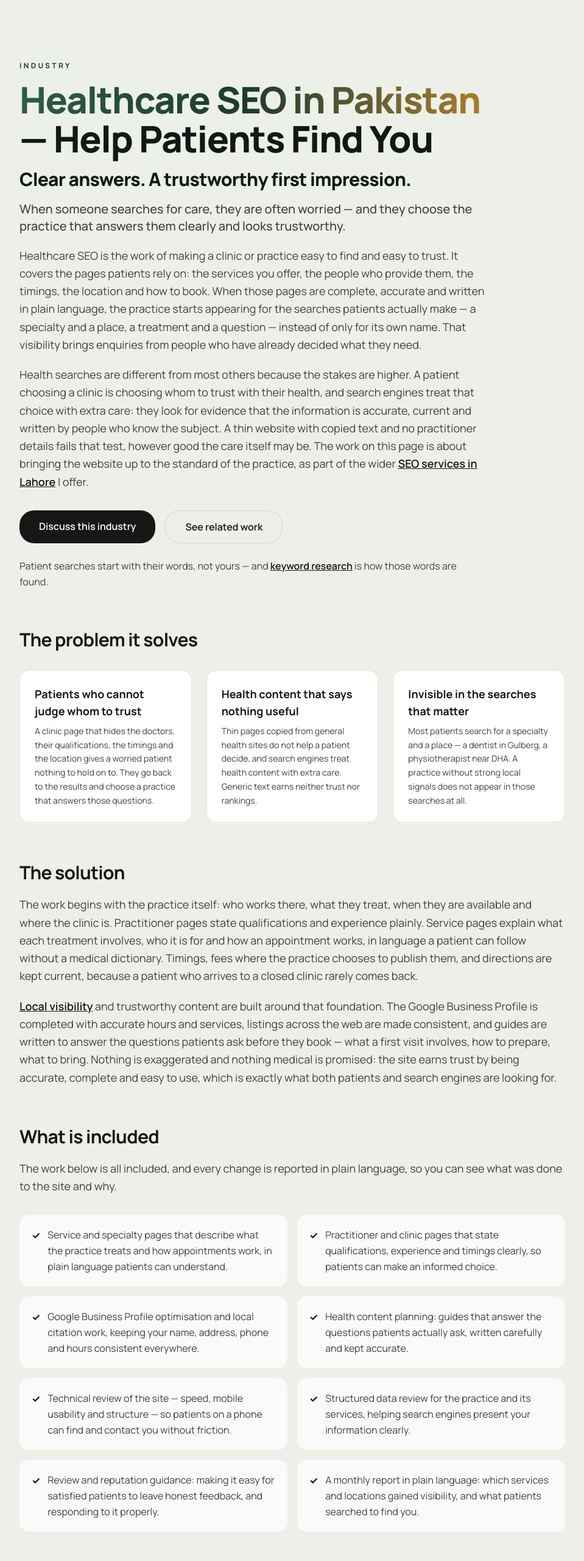
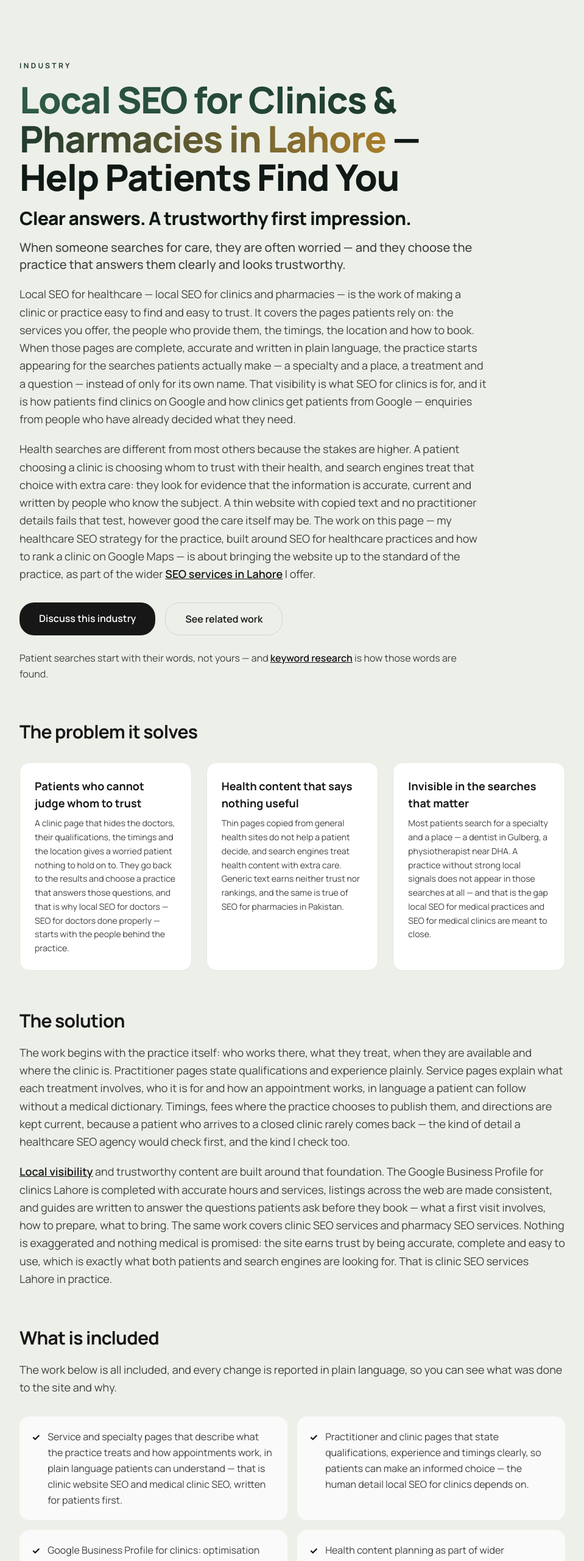
Before and after one commit to bodycartoon0111-netizen/abdul-rehman-portfolio, a Next.js app: page /industries/healthcare in a window 1280 px wide. Shown: the part 100-2660 px from the top of the page at 61% size, without its empty margins (56-1015 px from the left). Built offline with nearby package versions, Linux system fonts and the light colour scheme; no server answers.

Commit message:
Healthcare: weave 50 local SEO keywords into title, meta, H1 and body

```diff
--- a/app/industries/healthcare/page.tsx
+++ b/app/industries/healthcare/page.tsx
@@ -5,9 +5,9 @@ import { JsonLd } from "@/components/seo/JsonLd";
 import Breadcrumbs from "@/components/sections/Breadcrumbs";
 import CtaBand from "@/components/sections/CtaBand";
 
-const TITLE = "Healthcare SEO Services Pakistan | Clinics & Practices";
+const TITLE = "Local SEO for Clinics & Pharmacies in Lahore | Healthcare SEO Services Pakistan";
 const DESCRIPTION =
-  "Healthcare SEO for Pakistan clinics and practices: trustworthy, local and patient-focused optimisation that helps people find the care they need nearby.";
+  "Local SEO for Clinics & Pharmacies in Lahore: local SEO for clinics and pharmacies, healthcare SEO services and Google Maps ranking for clinics that help patients in Pakistan find the care they need nearby.";
 const SLUG = "healthcare";
 const NAME = "Healthcare SEO";
 
@@ -32,35 +32,35 @@ const problems = [
   {
     title: "Patients who cannot judge whom to trust",
     description:
-      "A clinic page that hides the doctors, their qualifications, the timings and the location gives a worried patient nothing to hold on to. They go back to the results and choose a practice that answers those questions.",
+      "A clinic page that hides the doctors, their qualifications, the timings and the location gives a worried patient nothing to hold on to. They go back to the results and choose a practice that answers those questions, and that is why local SEO for doctors — SEO for doctors done properly — starts with the people behind the practice.",
   },
   {
     title: "Health content that says nothing useful",
     description:
-      "Thin pages copied from general health sites do not help a patient decide, and search engines treat health content with extra care. Generic text earns neither trust nor rankings.",
+      "Thin pages copied from general health sites do not help a patient decide, and search engines treat health content with extra care. Generic text earns neither trust nor rankings, and the same is true of SEO for pharmacies in Pakistan.",
   },
   {
     title: "Invisible in the searches that matter",
     description:
-      "Most patients search for a specialty and a place — a dentist in Gulberg, a physiotherapist near DHA. A practice without strong local signals does not appear in those searches at all.",
+      "Most patients search for a specialty and a place — a dentist in Gulberg, a physiotherapist near DHA. A practice without strong local signals does not appear in those searches at all — and that is the gap local SEO for medical practices and SEO for medical clinics are meant to close.",
   },
 ];
 
 const deliverables = [
-  "Service and specialty pages that describe what the practice treats and how appointments work, in plain language patients can understand.",
-  "Practitioner and clinic pages that state qualifications, experience and timings clearly, so patients can make an informed choice.",
-  "Google Business Profile optimisation and local citation work, keeping your name, address, phone and hours consistent everywhere.",
-  "Health content planning: guides that answer the questions patients actually ask, written carefully and kept accurate.",
-  "Technical review of the site — speed, mobile usability and structure — so patients on a phone can find and contact you without friction.",
+  "Service and specialty pages that describe what the practice treats and how appointments work, in plain language patients can understand — that is clinic website SEO and medical clinic SEO, written for patients first.",
+  "Practitioner and clinic pages that state qualifications, experience and timings clearly, so patients can make an informed choice — the human detail local SEO for clinics depends on.",
+  "Google Business Profile for clinics: optimisation and local citation work, keeping your name, address, phone and hours consistent everywhere.",
+  "Health content planning as part of wider healthcare digital marketing: guides that answer the questions patients actually ask, written carefully and kept accurate.",
+  "Technical review of the site — speed, mobile usability and structure — so patients on a phone can find and contact you without friction; the quiet, technical half of clinic SEO.",
   "Structured data review for the practice and its services, helping search engines present your information clearly.",
-  "Review and reputation guidance: making it easy for satisfied patients to leave honest feedback, and responding to it properly.",
-  "A monthly report in plain language: which services and locations gained visibility, and what patients searched to find you.",
+  "Review and reputation guidance as part of clinic SEO services: making it easy for satisfied patients to leave honest feedback, and responding to it properly.",
+  "A monthly report in plain language, part of local SEO services for healthcare: which services and locations gained visibility, and what patients searched to find you.",
 ];
 
 const strategyPoints = [
-  "Put trust first: qualifications, timings, location and what happens at an appointment, stated clearly on every key page.",
-  "Write for patients, not for search engines — clear answers in plain language, with no exaggerated claims.",
-  "Win the local searches around the clinic before chasing broader health terms.",
+  "Put trust first: qualifications, timings, location and what happens at an appointment, stated clearly on every key page — the first thing I look at as a healthcare SEO consultant.",
+  "Write for patients, not for search engines — clear answers in plain language, with no exaggerated claims — whether the page is about a clinic or about pharmacy SEO.",
+  "Win the local searches around the clinic before chasing broader health terms — local SEO for pharmacies and SEO for pharmacies work the same way, one area at a time.",
   "Keep health content accurate and current, and remove anything that is out of date.",
   "Make contacting the clinic the easiest action on every page, day or night.",
 ];
@@ -69,22 +69,22 @@ const processSteps = [
   {
     title: "Audit the practice online",
     description:
-      "The website, business profile and local listings are reviewed, so the work starts from what patients see when they search today.",
+      "The website, business profile and local listings are reviewed, so the work starts from what patients see when they search today. The same review covers pharmacy SEO services Pakistan, where the profile and the listings matter just as much.",
   },
   {
     title: "Fix trust and local signals",
     description:
-      "Practitioner details, timings and local listings are corrected and completed, giving patients and search engines a practice they can trust.",
+      "Practitioner details, timings and local listings are corrected and completed, giving patients and search engines a practice they can trust. That is local SEO services for healthcare Lahore, fixed at the level patients actually see.",
   },
   {
     title: "Build the service pages",
     description:
-      "Pages for each service and specialty are written around the searches patients actually make, with clear answers and next steps.",
+      "Pages for each service and specialty are written around the searches patients actually make, with clear answers and next steps — the writing I do as a healthcare SEO consultant Pakistan practices can reach directly.",
   },
   {
     title: "Measure and maintain",
     description:
-      "Visibility and enquiries are reported in plain language each month, and the pages that patients use most are kept accurate.",
+      "Visibility and enquiries are reported in plain language each month, and the pages that patients use most are kept accurate — the reporting you should expect from the best healthcare SEO agency, and the reporting I give you.",
   },
 ];
 
@@ -112,7 +112,7 @@ export default function HealthcareSeoPage() {
         <p className="text-xs font-bold uppercase tracking-[0.28em] text-pine">Industry</p>
         <h1 className="mt-4 text-4xl font-black leading-[1.06] tracking-tight text-ink md:text-6xl">
           <span className="bg-gradient-to-r from-pine-bright via-pine to-gold bg-clip-text text-transparent">
-            Healthcare SEO in Pakistan
+            Local SEO for Clinics & Pharmacies in Lahore
           </span>{" "}
           — Help Patients Find You
         </h1>
@@ -121,10 +121,10 @@ export default function HealthcareSeoPage() {
           When someone searches for care, they are often worried — and they choose the practice that answers them clearly and looks trustworthy.
         </p>
         <p className="mt-5 text-lg leading-relaxed text-neutral-700">
-          Healthcare SEO is the work of making a clinic or practice easy to find and easy to trust. It covers the pages patients rely on: the services you offer, the people who provide them, the timings, the location and how to book. When those pages are complete, accurate and written in plain language, the practice starts appearing for the searches patients actually make — a specialty and a place, a treatment and a question — instead of only for its own name. That visibility brings enquiries from people who have already decided what they need.
+          Local SEO for healthcare — local SEO for clinics and pharmacies — is the work of making a clinic or practice easy to find and easy to trust. It covers the pages patients rely on: the services you offer, the people who provide them, the timings, the location and how to book. When those pages are complete, accurate and written in plain language, the practice starts appearing for the searches patients actually make — a specialty and a place, a treatment and a question — instead of only for its own name. That visibility is what SEO for clinics is for, and it is how patients find clinics on Google and how clinics get patients from Google — enquiries from people who have already decided what they need.
         </p>
         <p className="mt-5 text-lg leading-relaxed text-neutral-700">
-          Health searches are different from most others because the stakes are higher. A patient choosing a clinic is choosing whom to trust with their health, and search engines treat that choice with extra care: they look for evidence that the information is accurate, current and written by people who know the subject. A thin website with copied text and no practitioner details fails that test, however good the care itself may be. The work on this page is about bringing the website up to the standard of the practice, as part of the wider{" "}
+          Health searches are different from most others because the stakes are higher. A patient choosing a clinic is choosing whom to trust with their health, and search engines treat that choice with extra care: they look for evidence that the information is accurate, current and written by people who know the subject. A thin website with copied text and no practitioner details fails that test, however good the care itself may be. The work on this page — my healthcare SEO strategy for the practice, built around SEO for healthcare practices and how to rank a clinic on Google Maps — is about bringing the website up to the standard of the practice, as part of the wider{" "}
           <Link href="/services/seo" className="font-semibold text-neutral-900 underline">
             SEO services in Lahore
           </Link>{" "}
@@ -174,10 +174,10 @@ export default function HealthcareSeoPage() {
           The solution
         </h2>
         <p className="mt-5 text-lg leading-relaxed text-neutral-700">
-          The work begins with the practice itself: who works there, what they treat, when they are available and where the clinic is. Practitioner pages state qualifications and experience plainly. Service pages explain what each treatment involves, who it is for and how an appointment works, in language a patient can follow without a medical dictionary. Timings, fees where the practice chooses to publish them, and directions are kept current, because a patient who arrives to a closed clinic rarely comes back.
+          The work begins with the practice itself: who works there, what they treat, when they are available and where the clinic is. Practitioner pages state qualifications and experience plainly. Service pages explain what each treatment involves, who it is for and how an appointment works, in language a patient can follow without a medical dictionary. Timings, fees where the practice chooses to publish them, and directions are kept current, because a patient who arrives to a closed clinic rarely comes back — the kind of detail a healthcare SEO agency would check first, and the kind I check too.
         </p>
         <p className="mt-5 text-lg leading-relaxed text-neutral-700">
-          <Link href="/services/local-seo" className="font-semibold text-neutral-900 underline">Local visibility</Link> and trustworthy content are built around that foundation. The Google Business Profile is completed with accurate hours and services, listings across the web are made consistent, and guides are written to answer the questions patients ask before they book — what a first visit involves, how to prepare, what to bring. Nothing is exaggerated and nothing medical is promised: the site earns trust by being accurate, complete and easy to use, which is exactly what both patients and search engines are looking for.
+          <Link href="/services/local-seo" className="font-semibold text-neutral-900 underline">Local visibility</Link> and trustworthy content are built around that foundation. The Google Business Profile for clinics Lahore is completed with accurate hours and services, listings across the web are made consistent, and guides are written to answer the questions patients ask before they book — what a first visit involves, how to prepare, what to bring. The same work covers clinic SEO services and pharmacy SEO services. Nothing is exaggerated and nothing medical is promised: the site earns trust by being accurate, complete and easy to use, which is exactly what both patients and search engines are looking for. That is clinic SEO services Lahore in practice.
         </p>
       </section>
 
@@ -205,7 +205,7 @@ export default function HealthcareSeoPage() {
           Strategy
         </h2>
         <p className="mt-5 text-lg leading-relaxed text-neutral-700">
-          The strategy is to answer the patient before they have to ask. Someone searching for care wants to know three things: can this practice help me, can I trust the people there, and how do I reach them. The website is therefore organised around those questions, with service pages that explain, practitioner pages that reassure, and contact details that are never more than a tap away. Local search is the priority, because most patients choose a clinic near home or work — and the practices that win those local searches are the ones with the clearest, most complete presence.
+          The strategy is to answer the patient before they have to ask. Someone searching for care wants to know three things: can this practice help me, can I trust the people there, and how do I reach them. The website is therefore organised around those questions, with service pages that explain, practitioner pages that reassure, and contact details that are never more than a tap away. Local search is the priority, because most patients choose a clinic near home or work — and the practices that win those local searches are the ones with the clearest, most complete presence. That is healthcare digital marketing Lahore in the plain sense, and clinic website SEO Pakistan built around the clinic's own area.
         </p>
         <ul className="mt-6 list-disc space-y-3 pl-6 text-neutral-700">
           {strategyPoints.map((point) => (
@@ -238,7 +238,7 @@ export default function HealthcareSeoPage() {
           Who this is for
         </h2>
         <p className="mt-5 text-lg leading-relaxed text-neutral-700 group-hover:text-white/85">
-          This is for clinics, dental practices, pharmacies, physiotherapy centres, diagnostic labs and other healthcare providers in Pakistan whose patients find them by searching. It suits practices with real practitioners and real premises, where the website should reflect the standard of care patients receive. If your practice is trusted by the patients who find it, but too few patients find it in the first place, this is the work that changes that.
+          This is for clinics, dental practices, pharmacies, physiotherapy centres, diagnostic labs and other healthcare providers in Pakistan whose patients find them by searching — SEO for clinics in Pakistan, built around real practices and real premises. It suits practices with real practitioners and real premises, where the website should reflect the standard of care patients receive — that is SEO for medical clinics Pakistan, in plain terms. If your practice is trusted by the patients who find it, but too few patients find it in the first place, this is the work that changes that. It is the work people look for when they search for the best healthcare SEO agency Pakistan has.
         </p>
       </section>
 
@@ -248,7 +248,7 @@ export default function HealthcareSeoPage() {
           Healthcare SEO for Pakistan practices
         </h2>
         <p className="mt-5 text-lg leading-relaxed text-neutral-700">
-          Patients in Pakistan search in English and in Urdu, on phones, often for a clinic near a specific area — Gulberg, DHA, Johar Town, Model Town, Bahria Town or their own neighbourhood in Karachi or Islamabad. They weigh the distance, the timings, the doctor's background and what other patients have said. A practice in Lahore serves a different set of local searches from one in Karachi, and both need pages and local signals built around their own area. The work is planned around that: local pages for the areas you serve, accurate information a patient can act on, and a presence that looks as careful as the care itself.
+          Patients in Pakistan search in English and in Urdu, on phones, often for a clinic near a specific area — Gulberg, DHA, Johar Town, Model Town, Bahria Town or their own neighbourhood in Karachi or Islamabad — and local SEO for clinics in Lahore starts from those same area searches. They weigh the distance, the timings, the doctor's background and what other patients have said — the details local SEO for doctors in Lahore has to get right. A practice in Lahore serves a different set of local searches from one in Karachi, and both need pages and local signals built around their own area — local SEO for clinics Pakistan, planned city by city. That is where Google Maps ranking for clinics Lahore is won or lost: in the searches made a few streets away from the practice. The same searches bring patients to pharmacies too, and local SEO for pharmacies Lahore starts from the same area pages and the same accurate profile. The work is planned around that: healthcare SEO services Lahore, with local pages for the areas you serve, accurate information a patient can act on, and a presence that looks as careful as the care itself.
         </p>
       </section>
 
@@ -287,8 +287,8 @@ export default function HealthcareSeoPage() {
 
       <div className="mt-20">
         <CtaBand
-          title="Ready to talk about healthcare SEO?"
-          description="Tell me about your practice and patients and I'll reply with an honest assessment of what this service can — and can't — do for you."
+          title="Hire healthcare SEO expert help — ready to talk?"
+          description="Looking to hire healthcare SEO expert Lahore support for your practice? Tell me about your practice and patients and I'll reply with an honest assessment of what this service can — and can't — do for you."
         />
       </div>
     </main>
```
